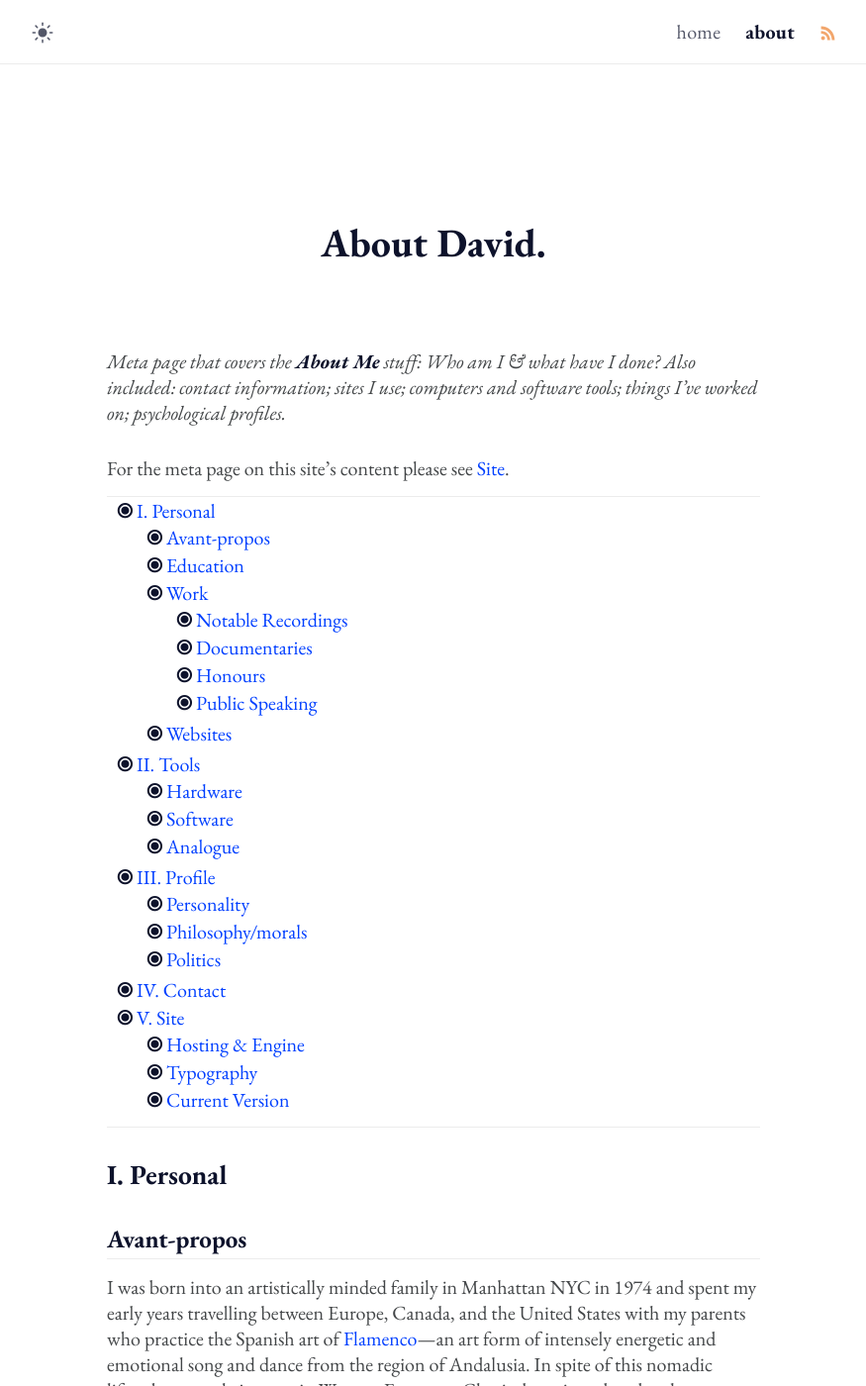
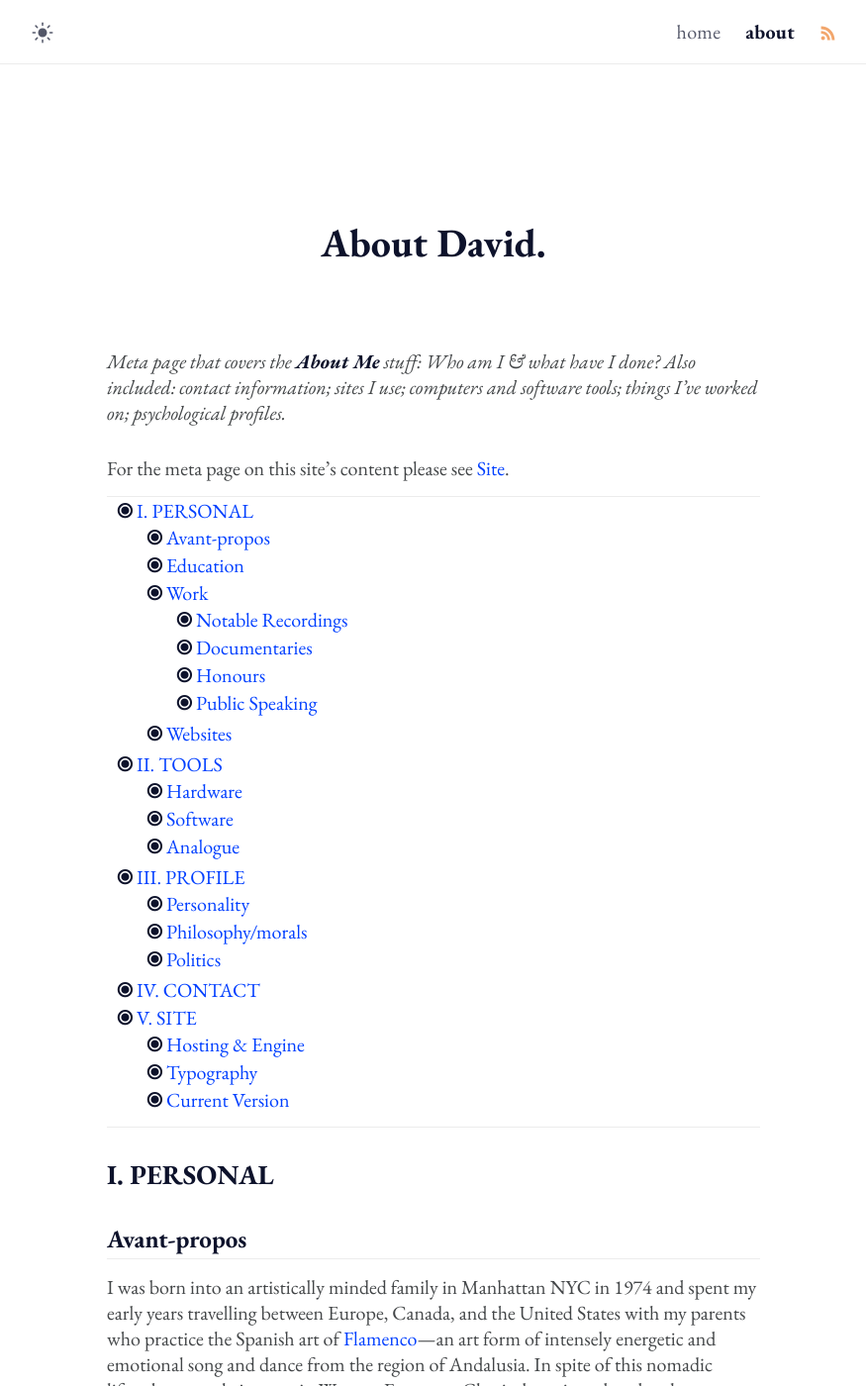
Before and after one commit to davidglidden/davidglidden.github.io, a Jekyll site: the page built from about.md, in a window 1280 px wide and 1400 px high. Shown: the whole window at 99% size, without its empty margins (202-1077 px from the left). Built offline with Jekyll 4.4.1, drawn with Linux system fonts in a browser that asks for light colours; some of the changed text lies outside the part shown.

Commit message:
TOC tweaks

````diff
--- a/about.md
+++ b/about.md
@@ -17,7 +17,7 @@ For the meta page on this site's content please see [Site](/about_content).
 
 ***
 
-## I. Personal
+## I. PERSONAL
 
 ### Avant-propos
 
@@ -75,7 +75,7 @@ Also in 2016, I was one of the recipients of the *Förderpreis für Kultur der S
 
 ***
 
-## II. Tools
+## II. TOOLS
 
 > Tools are the instructor of man
 
@@ -100,7 +100,7 @@ I've always got a small notebook and pocket pen with me for general notes or jot
 
 ***
 
-## III. Profile
+## III. PROFILE
 
 Coming soon
 
@@ -118,7 +118,7 @@ Coming soon
 
 ***
 
-## IV. Contact
+## IV. CONTACT
 
 ***
 
@@ -350,7 +350,7 @@ md30
 -----END PGP PUBLIC KEY BLOCK-----
 ```
 
-## V. Site
+## V. SITE
 
 ### Hosting & Engine
 
````
